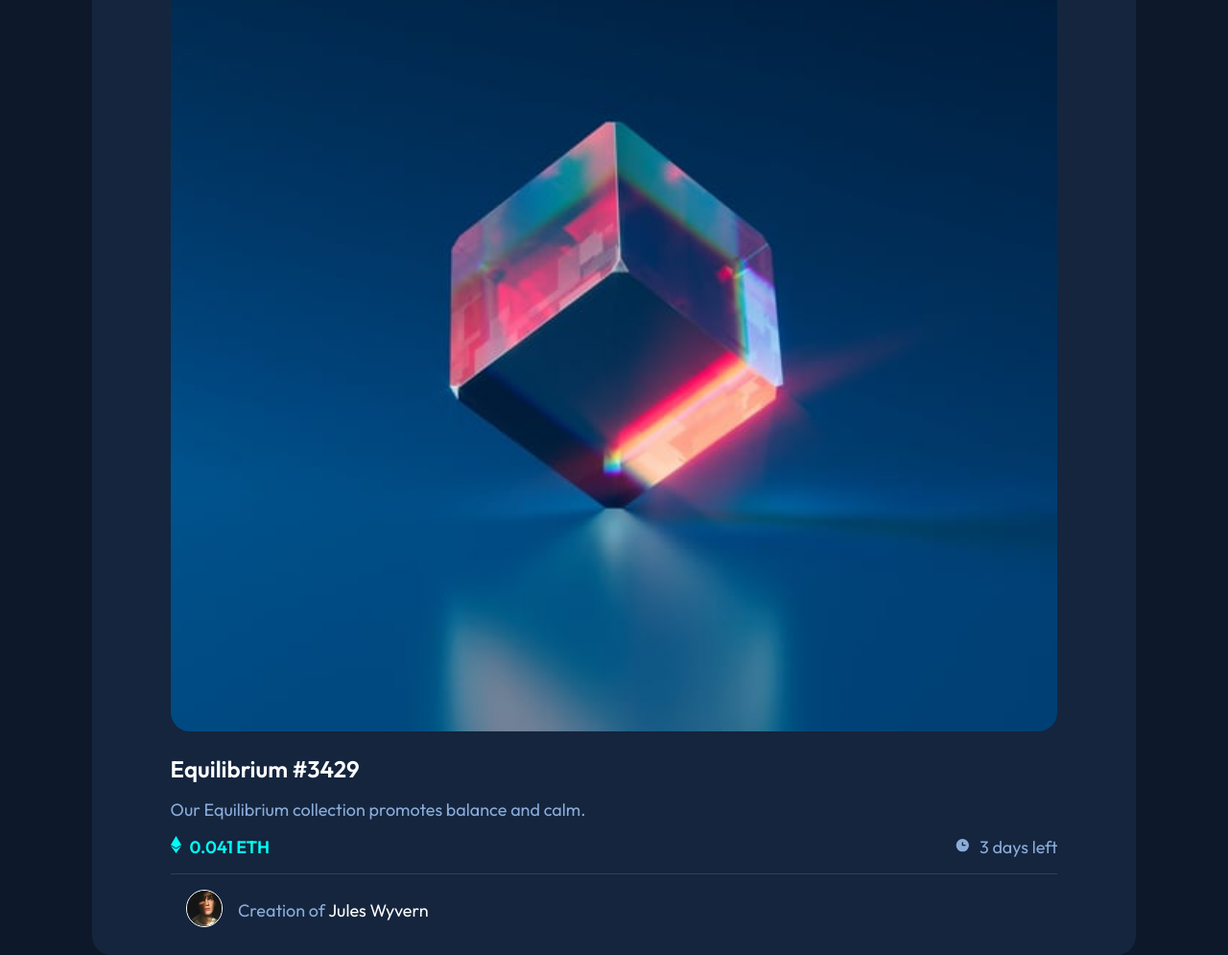
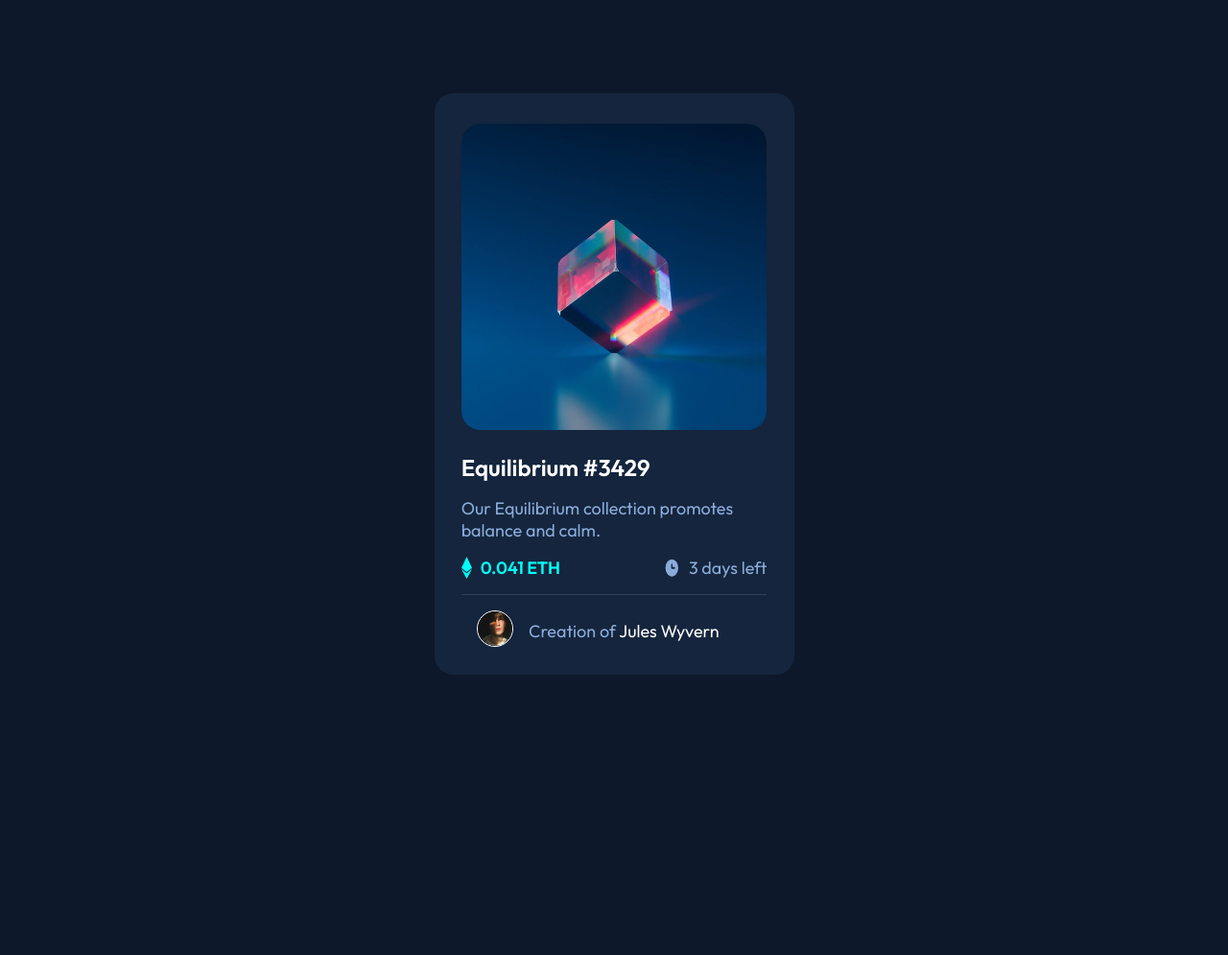
Before and after one commit to H4m4k/NFT_preview_card_component, a plain HTML site: page index.html in a window 1280 px wide. Shown: the whole page at 96% size. After the commit the page ends 800 px from the top, so only its background shows below. Drawn offline with Linux system fonts and the light colour scheme.

Commit message:
replaced the pseudo elements ::before on card_bottom with images and sorted proper alignment

```diff
--- a/index.html
+++ b/index.html
@@ -49,9 +49,14 @@
         <p>Our Equilibrium collection promotes balance and calm.</p>
 
         <div class="card_bottom flex">
-
-          <span class="etherum">0.041 ETH</span>
-          <span class="time_left">3 days left</span>
+          <div class="flex">
+            <img src="/images/icon-ethereum.svg" alt="">
+            <span class="etherum">0.041 ETH</span>
+          </div>
+          <div class="flex clock">
+            <img src="/images/icon-clock.svg" alt="">
+            <span class="time_left">3 days left</span>
+          </div>
         </div>
       </section>
 
--- a/styles/styles.css
+++ b/styles/styles.css
@@ -34,6 +34,7 @@ body {
     background-color: var(--card_BG);
     width: 85%;
     min-width: 375px;
+    max-width: 375px;
     flex-direction: column;
 }
 
@@ -108,11 +109,15 @@ h1 {
 
 .card_bottom {
     justify-content: space-between;
-    align-items: first baseline;
 }
 
-.etherum::before {
-    content: url(/images/icon-ethereum.svg);
+.card_bottom>[class="flex"] {
+    flex-grow: 1;
+}
+
+.card_bottom .clock {
+    justify-content: end;
+    flex-grow: 2;
 }
 
 .etherum {
@@ -124,13 +129,9 @@ h1 {
     color: var(--soft-blue);
 }
 
-.time_left::before {
-    content: url(/images/icon-clock.svg);
-}
-
-.time_left::before,
-.etherum::before {
-    padding-right: .5em;
+.time_left,
+.etherum {
+    padding-left: .5em;
 }
 
 hr {
```
